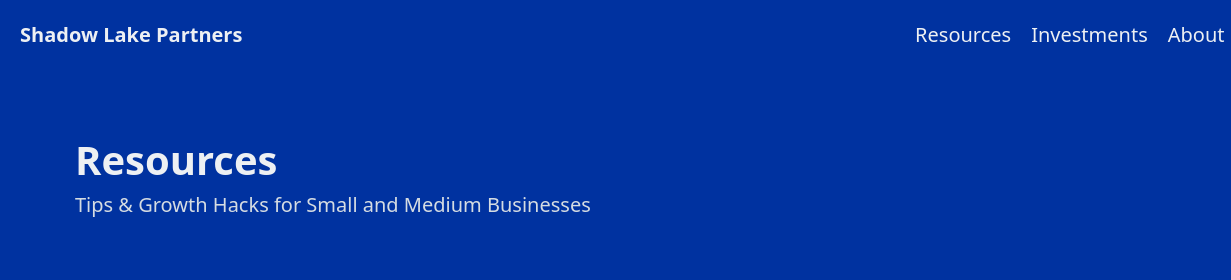
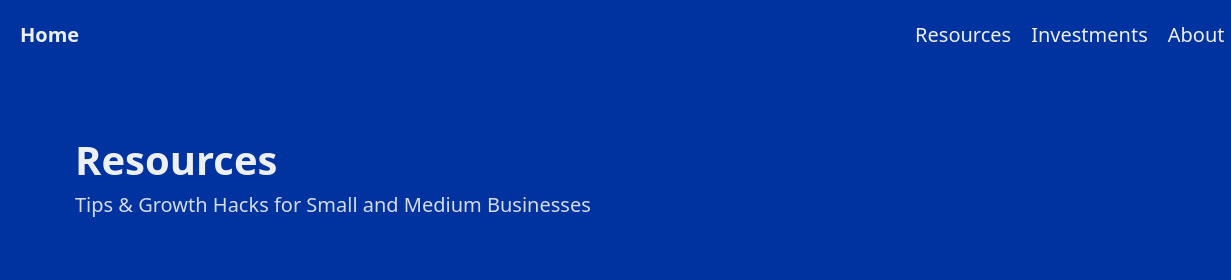
Before and after one commit to shadow-lake-partners/shadow-lake-partners.github.io, a plain HTML site: page pico_resources.html in a window 1280 px wide. Shown: the top 280 px of the page, 0-1231 px from the left. Drawn offline with Linux system fonts and the light colour scheme.

Commit message:
changed slp to home

```diff
--- a/pico_resources.html
+++ b/pico_resources.html
@@ -28,7 +28,7 @@
     <div class="hero_resources" data-theme="dark">
         <nav class="container-fluid">
             <ul>
-                <li><a href="pico_index.html" class="contrast"><strong>Shadow Lake Partners</strong></a></li>
+                <li><a href="pico_index.html" class="contrast"><strong>Home</strong></a></li>
             </ul>
             <ul>
                 <li><a href="pico_resources.html" class="contrast">Resources</a></li>
```
Also changed, not shown: pico_index.html (+1 -1 lines), pico_investments.html (+1 -1 lines), 1 other file.
